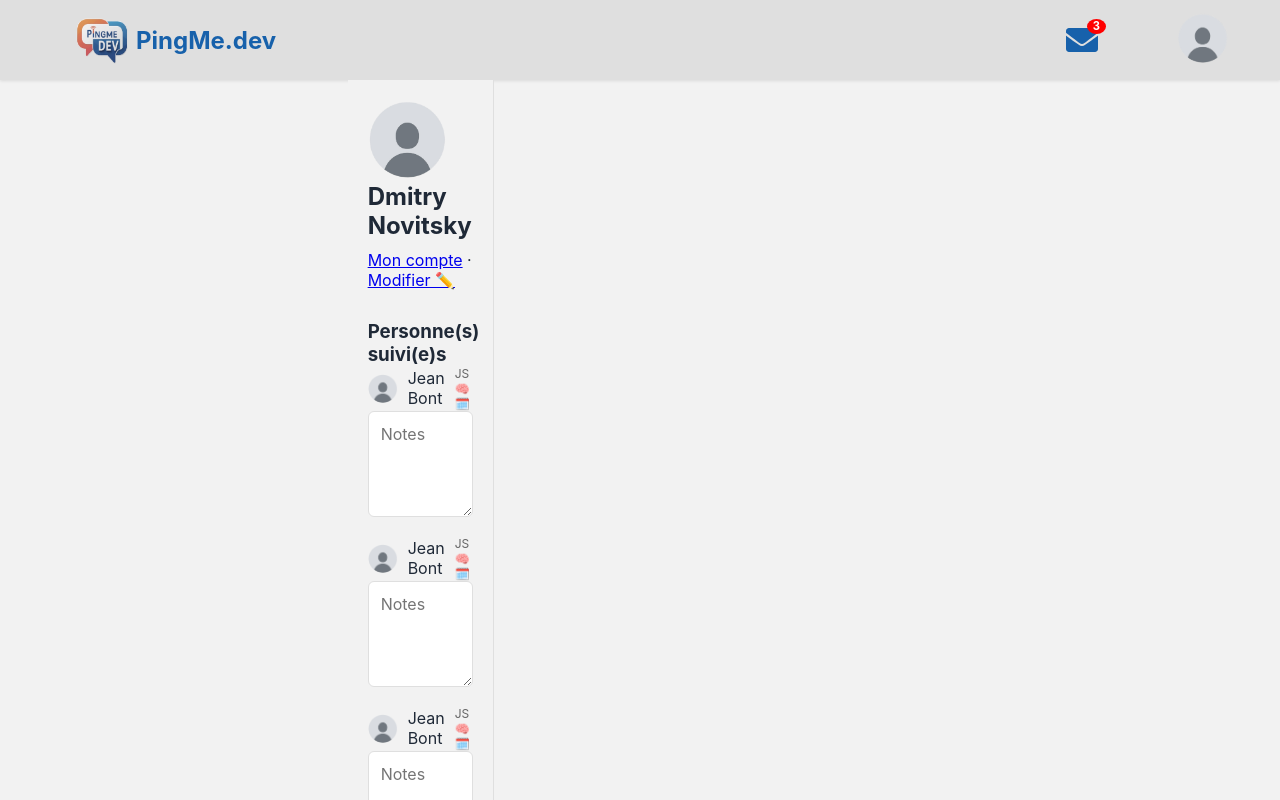
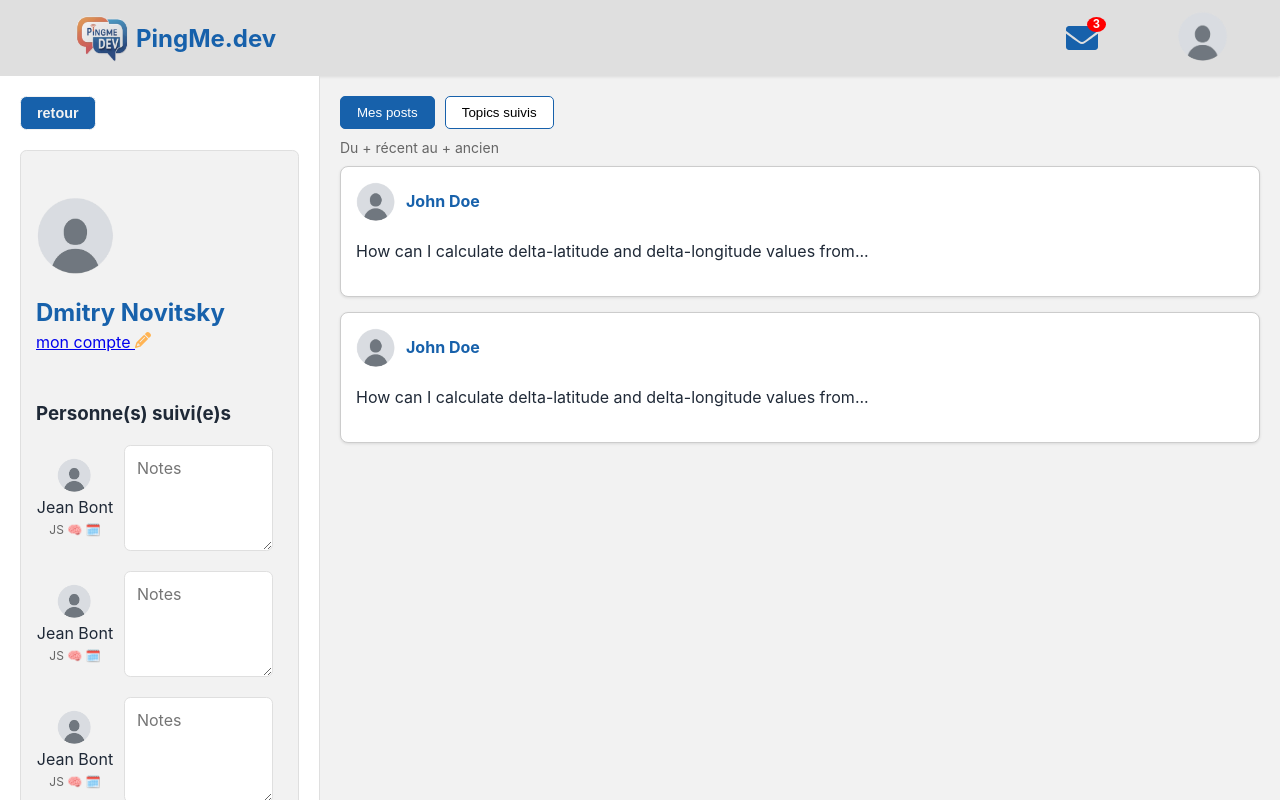
Before and after one commit to dec974/pingmedev-frontend, a Next.js app: page /dashboard in a window 1280 px wide. Shown: the top 800 px of the page. Built offline with nearby package versions, Linux system fonts and the light colour scheme.

Commit message:
dashboard mod

```diff
--- a/components/Sidebar.js
+++ b/components/Sidebar.js
@@ -1,23 +1,26 @@
-import React from "react";
-import Image from "next/image";
 import styles from "../styles/Sidebar.module.css";
-import TextArea from "../ui-kit/atoms/TextArea"
-
-
+import TextArea from "../ui-kit/atoms/TextArea";
+import Button from "../ui-kit/atoms/Button";
+import { FaPencil } from "react-icons/fa6";
 
 function Sidebar() {
   return (
     <aside className={styles.sidebar}>
+      <Button variant={"primary"}>retour</Button>
       <div className={styles.profile}>
         <img src="/avatar.png" className={styles.avatar} alt="avatar" />
-        <h2>Dmitry Novitsky</h2>
+        <h2 className={styles.userName}>Dmitry Novitsky</h2>
         <div className={styles.links}>
-          <a href="#">Mon compte</a> · <a href="#">Modifier ✏️</a>
-        </div>
+          <a href="#">
+            <span>mon compte </span>
+            <span className={styles.pencil}>
+              <FaPencil />
+            </span>
+          </a>
         </div>
 
         <div className={styles.follows}>
-        <h3>Personne(s) suivi(e)s</h3>
+          <h3 className={styles.followsTitle}>Personne(s) suivi(e)s</h3>
 
           {[1, 2, 3].map((_, i) => (
             <div className={styles.followedUser} key={i}>
@@ -34,6 +37,7 @@ function Sidebar() {
             </div>
           ))}
         </div>
+      </div>
     </aside>
   );
 }
--- a/components/UserContent.js
+++ b/components/UserContent.js
@@ -1,9 +1,12 @@
 import React, { useState } from "react";
 import styles from "../styles/UserContent.module.css";
 import Button from "../ui-kit/atoms/Button";
+import PostsList from "../ui-kit/organisms/PostsList"
 
 function UserContent() {
   const [activeTab, setActiveTab] = useState("posts");
+
+
 
   return (
     <main className={styles.userContent}>
@@ -36,7 +39,7 @@ function UserContent() {
             <img src="/avatar.png" className={styles.avatar} alt="avatar" />
             <div>
               <strong>John Doe</strong>
-              <p>133 reviews</p>
+
             </div>
           </div>
 
--- a/styles/Sidebar.module.css
+++ b/styles/Sidebar.module.css
@@ -1,35 +1,60 @@
 .sidebar {
   width: 25%;
   padding: 20px;
+  background-color: white;
+  border-right: 1px solid var(--background-color-grey);
+}
+
+.profile {
+  margin-top: 20px;
   background-color: var(--background-color-white);
-  border-right: 1px solid var(--background-color-grey);
+  border: 1px solid var(--background-color-grey);
+  border-radius: var(--radius);
+  padding: 15px;
 }
 
 .avatar {
   width: 80px;
-  border-radius: 50%;
+  border-radius: var(--radius);
+  margin: 30px 0 20px 0;
+}
+
+.userName {
+  color: var(--primary-color);
+  margin-bottom: 5px;
+}
+
+.pencil {
+  color: var(--secondary-color);
 }
 
 .links {
-  margin-top: 10px;
+  margin-top: px;
 }
 
 .follows {
-  margin-top: 30px;
+  margin-top: 50px;
+}
+
+.followsTitle {
+   margin-bottom: 10px;
 }
 
 .followedUser {
-  margin-bottom: 15px;
+  display: flex;
 }
 
 .userLine {
   display: flex;
+  width: 140px;
+  flex-direction: column;
+  justify-content: center;
   align-items: center;
-  gap: 10px;
+  gap: 5px;
 }
 
 .smallAvatar {
-  width: 30px;
+  width: 35px;
   border-radius: 50%;
 }
 
@@ -37,8 +62,3 @@
   font-size: 12px;
   color: #666;
 }
-
-.notes {
-  width: 100%;
-  margin-top: 5px;
-}
--- a/styles/UserContent.module.css
+++ b/styles/UserContent.module.css
@@ -33,13 +33,15 @@
   border-radius: 8px;
   padding: 15px;
   margin-bottom: 15px;
-  background: #fff;
+  background: white;
+  box-shadow: 0 1px 3px rgba(0, 0, 0, 0.1);
 }
 
 .cardHeader {
   display: flex;
-  justify-content: space-between;
+  justify-content: left;
   align-items: center;
+  color: var(--primary-color)
 }
 
 .avatar {
@@ -49,5 +51,6 @@
 }
 
 .content {
-  margin: 10px 0;
+  margin: 20px 0;
+ ;
 }
--- a/styles/UserDashboard.module.css
+++ b/styles/UserDashboard.module.css
@@ -1,5 +1,7 @@
 .dashboard {
+  margin: 0;
+  padding: 0;
   display: flex;
-  height: 100vh;
-  font-family: sans-serif;
+  flex-direction: row;
+  min-height: 85vh;
 }
--- a/ui-kit/atoms/Button.module.css
+++ b/ui-kit/atoms/Button.module.css
@@ -14,9 +14,9 @@
 }
 
 .primary:hover {
-  background-color: var(--background-color-white);
-  color: var(--primary-color);
-  border-color: var(--primary-color);
+  background-color: white;
+  color: var(--secondary-color);
+  border-color: var(--secondary-color);
   font-weight: 600;
 }
 
--- a/ui-kit/atoms/TextArea.module.css
+++ b/ui-kit/atoms/TextArea.module.css
@@ -1,8 +1,9 @@
 .textarea {
+  margin: 10px 10px;
   width: 100%;
   padding: 0.75rem;
   border: 1px solid var(--background-color-grey);
-  border-radius: 6px;
+  border-radius: var(--radius);
   resize: vertical;
   font-size: 1rem;
   font-family: inherit;
--- a/ui-kit/organisms/Footer.module.css
+++ b/ui-kit/organisms/Footer.module.css
@@ -1,5 +1,6 @@
 .footer {
-  background-color: #f3f4f6;
+  background-color: var(--background-color-grey);
+  color: var(--primary-color);
   text-align: center;
   padding: 1rem;
   margin-top: auto;
--- a/ui-kit/organisms/Header.module.css
+++ b/ui-kit/organisms/Header.module.css
@@ -12,7 +12,7 @@
   display: flex;
   justify-content: space-between;
   align-items: center;
-  height: 60px;
+  height: 7vh;
 }
 
 .logo {
--- a/ui-kit/organisms/PostsList.js
+++ b/ui-kit/organisms/PostsList.js
@@ -18,8 +18,8 @@ export default function PostsList({ posts }) {
               <h3 className={styles.title}>{post.title}</h3>
 
               <div className={styles.meta}>
-                <span className={styles.username}>@{post.username}</span>
-                <time className={styles.date}>{post.timeAgo}</time>
+                <span className={styles.username}>@{post.userId.username}</span>
+                <time className={styles.date}>{post.createdAt}</time>
               </div>
             </div>
             <p className={styles.content}>{post.content}</p>
--- a/ui-kit/template/MainLayout.js
+++ b/ui-kit/template/MainLayout.js
@@ -1,13 +1,12 @@
-import styles from "./MainLayout.module.css";
 import Header from "../organisms/Header";
-import Avatar from "../atoms/Avatar"
 import Footer from "../organisms/Footer";
+import styles from "../template/MainLayout.module.css";
 
-export default function MainLayout({ children }) {
+export default function MainLayout({ children, className }) {
   return (
-    <div className={styles.layout}>
-      <Header unreadCount={3}/>
-      <main className={`${styles.main} container`}>{children}</main>
+    <div>
+      <Header unreadCount={3} />
+      <div className={className}>{children}</div>
       <Footer />
     </div>
   );
```
Lines whose indentation alone changed are shown as unchanged.
